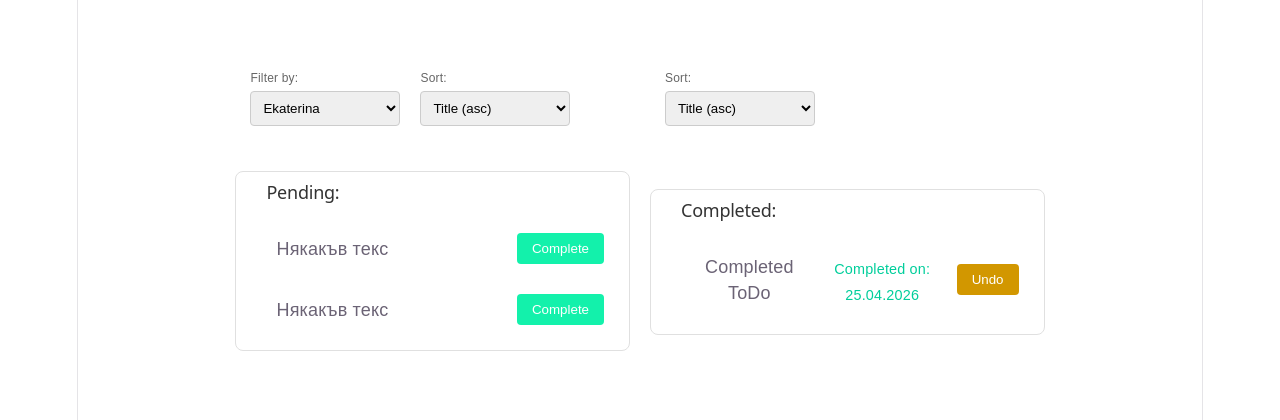
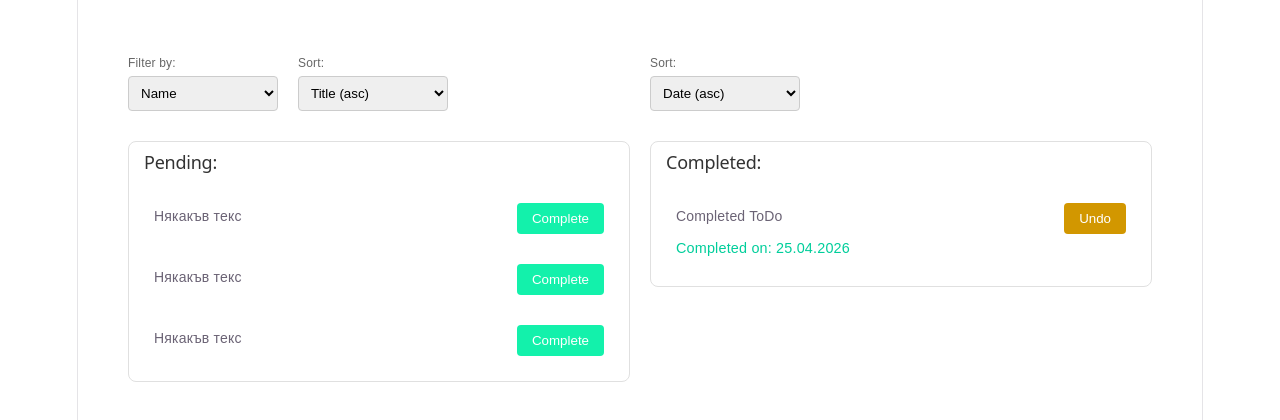
Before and after one commit to ekgeorgieva/TodoApp, a React (Vite) app: page / in a window 1280 px wide. Shown: the top 420 px of the page. Built offline with nearby package versions, Linux system fonts and the light colour scheme.

Commit message:
Изравнено

```diff
--- a/src/App.css
+++ b/src/App.css
@@ -6,18 +6,20 @@ body{
 .mainContainer{
   display: flex;
   gap:20px;
-  padding-top: 50px;
   padding: 50px;
-  max-width: 3200px;
-  margin: 0 auto;
+  padding-left: 0px;
+  padding-right: 0px;
+  max-width: 2000px;
+  margin: 0 50px;
+  align-items: flex-start;
 }
 
 h2{
   text-align: left;
-  padding-left: 20px;
   font-size: 1rem;
   margin-bottom: 15px;
   color: #333;
+  padding-left: 5px;
 }
 
 .filters{
@@ -29,8 +31,6 @@ h2{
 .filterLeft,.filterRight{
   width: 100%;
   box-sizing: border-box;
-  background-color: #ffffff;
-  padding: 15px;
   margin-bottom: 20px;
   display: flex;
   gap: 20px;
@@ -63,29 +63,27 @@ select {
   flex-direction: column;
   flex: 1;
   display: flex;
-  min-width: 0;
 }
 
 .todoList{
   width: 100%;
   box-sizing: border-box;
-  list-style: none;
-  padding: 0;
   background-color: white;
   border-radius: 8px;
   border: 1px solid #e0e0e0;
   padding: 10px;
   list-style: none;
+  margin-top: 0px;
 }
 
 .listItem{
   display: flex;
   justify-content: space-between;
-  align-items: center;
   padding: 15px;
-  padding-left: 30px;
+  padding-left: 15px;
+  font-size: 14px;
+  flex-wrap: wrap;
 }
-
 
 .submitButton{
   background-color: #13f1ab;
@@ -118,4 +116,8 @@ select {
   color: #00ce9b;
   font-size: 0.8rem;
   margin: 5px 0 0 0;
+  order: 2;
+  flex-basis: 100%;
+  text-align: left;
+  margin-top: 1px;
 }
--- a/src/App.jsx
+++ b/src/App.jsx
@@ -7,8 +7,11 @@ function App() {
         <div className="filterLeft">
           <label>Filter by:
           <select className="Filter by:">
+            <option>Name</option>
             <option>Ekaterina</option>
-            <option>Bret</option>
+            <option>Amanda</option>
+            <option>Hristo</option>
+            <option>Nadq</option>
           </select>
           </label>
           <label>Sort:
@@ -27,6 +30,9 @@ function App() {
           <li className="listItem">Някакъв текс
           <button className="submitButton">Complete</button>
           </li>
+          <li className="listItem">Някакъв текс
+          <button className="submitButton">Complete</button>
+          </li>
         </div>
       </div>
 
@@ -34,6 +40,7 @@ function App() {
         <div className="filterRight">
           <label>Sort:
           <select className="sortCompleted">
+            <option>Date (asc)</option>
             <option>Title (asc)</option>
             <option>Title (desc)</option>
           </select>
```
